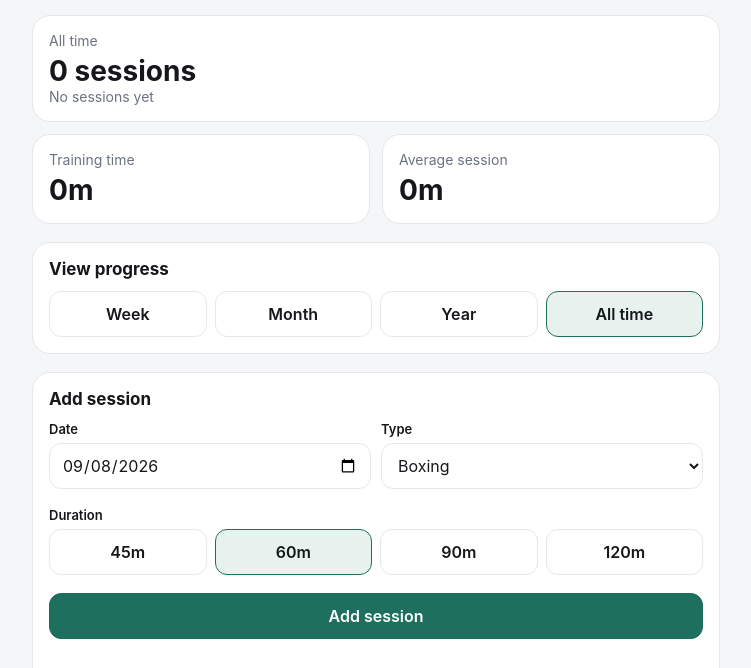
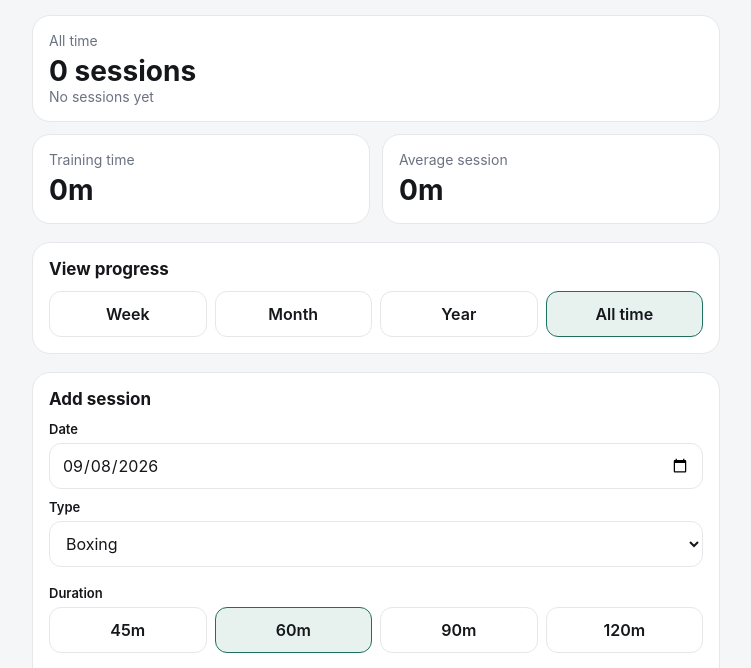
Before and after one commit to fforrester/mma-progress, a plain HTML site: page index.html in a window 1280 px wide. Shown: the part 88-756 px from the top of the page, without its empty margins (264-1015 px from the left). Drawn offline with Linux system fonts and the light colour scheme.

Commit message:
Stack date and type fields

```diff
--- a/style.css
+++ b/style.css
@@ -136,12 +136,10 @@ input {
 /* ---------- ADD SESSION FORM ---------- */
 .form {
   display: grid;
-  grid-template-columns: minmax(0, 1fr) minmax(0, 1fr);
+  grid-template-columns: 1fr;
   gap: 10px;
 }
-.form > div {
-min-width: 0;
-}
+
 
 /* ---------- BREAKDOWN / HISTORY ROWS ---------- */
 .row {
```
